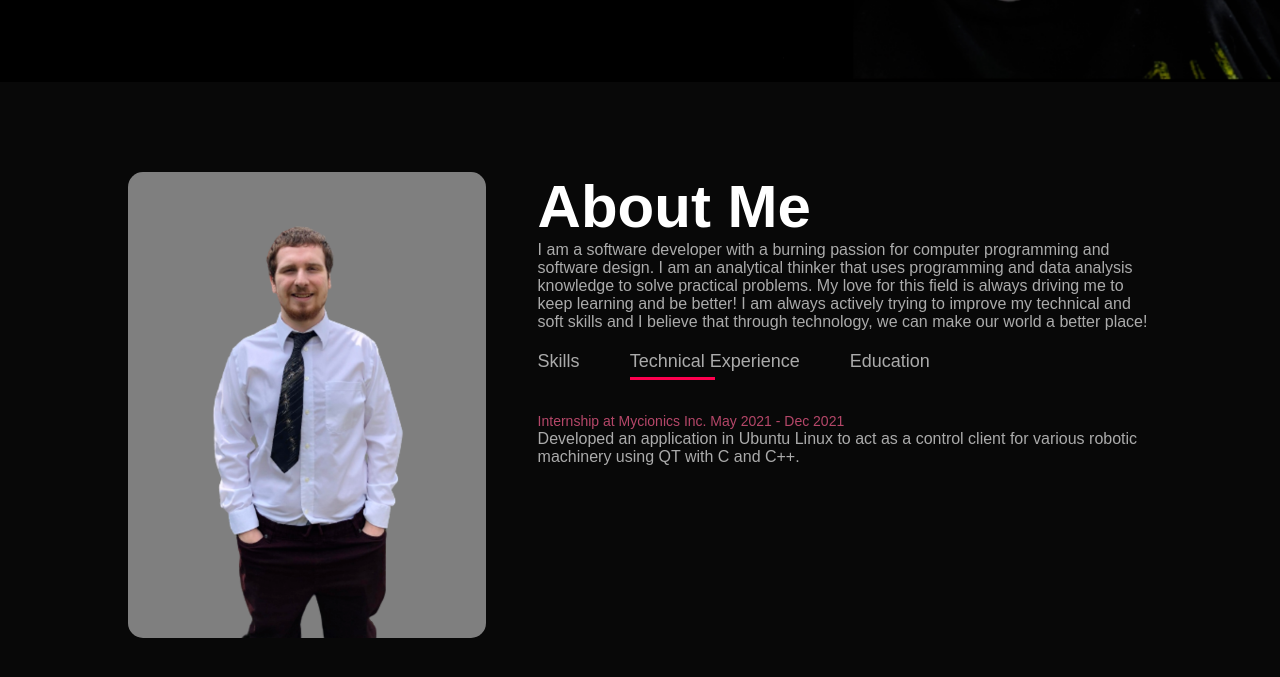
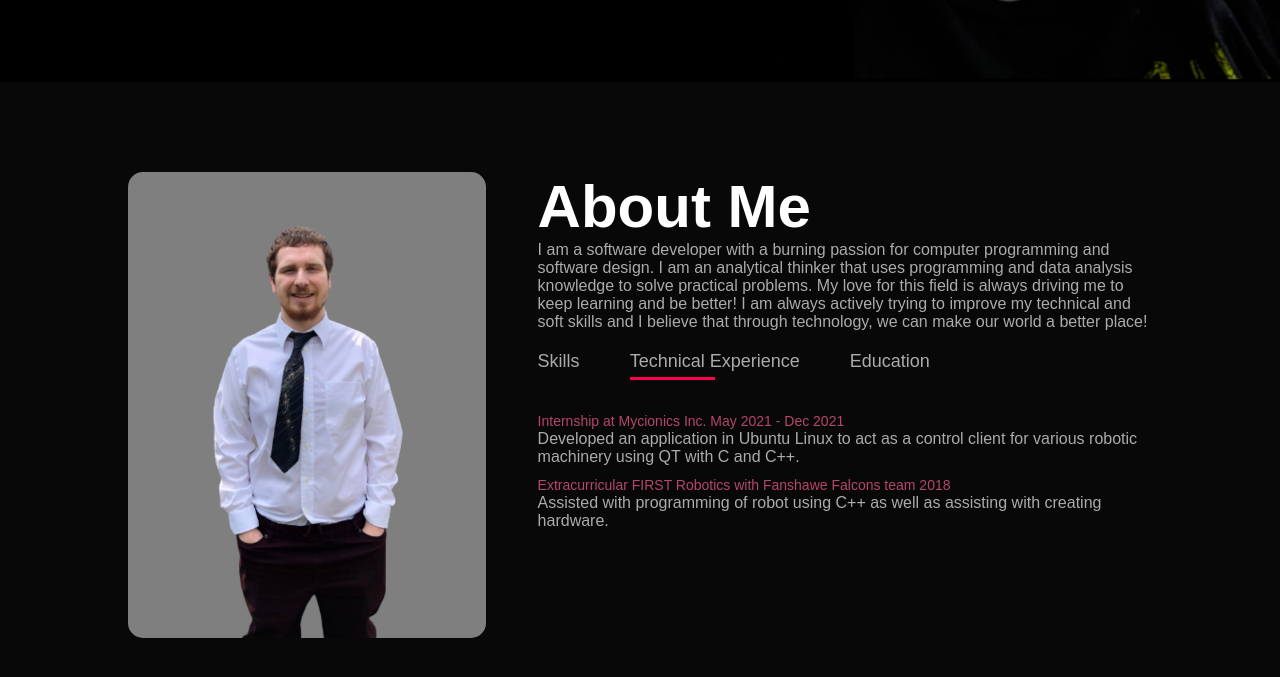
Before and after one commit to TheTrueIBeetle/portfolio, a plain HTML site: page index.html in a window 1280 px wide. Both pictures are taken after a click on the element "Technical Experience". Shown: the part 718-1395 px from the top of the page. Drawn offline with Linux system fonts and the light colour scheme.

Commit message:
added first robotics experience under technical experience

```diff
--- a/index.html
+++ b/index.html
@@ -57,6 +57,7 @@
                     <div class="tab-contents" id="experience">
                         <ul>
                             <li><span>Internship at Mycionics Inc. May 2021 - Dec 2021</span><br>Developed an application in Ubuntu Linux to act as a control client for various robotic machinery using QT with C and C++.</li>
+                            <li><span>Extracurricular FIRST Robotics with Fanshawe Falcons team 2018</span><br>Assisted with programming of robot using C++ as well as assisting with creating hardware.</li>
                         </ul>
                     </div>
                     <div class="tab-contents" id="education">
```
